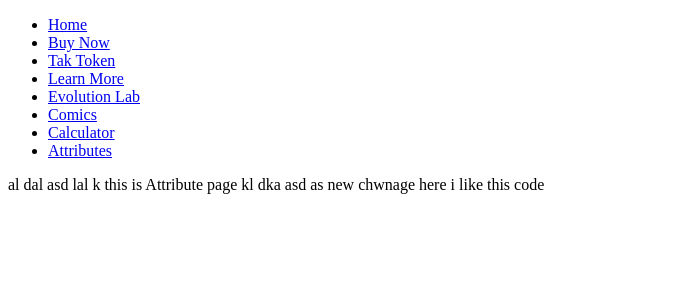
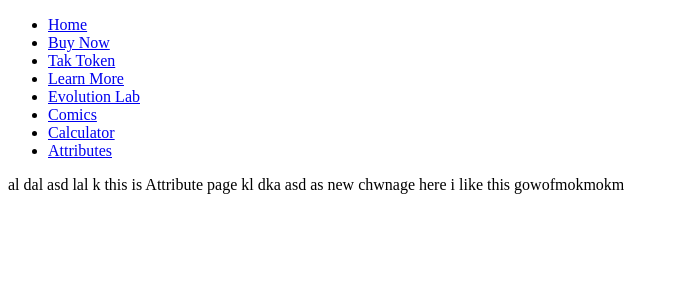
Before and after one commit to rambteech111/mooningmonkey, a React (Create React App) app: page /attribute in a window 1280 px wide. Shown: the top 300 px of the page, without its empty margins (0-679 px from the left). Built offline with nearby package versions, Linux system fonts and the light colour scheme.

Commit message:
Asd asd as

```diff
--- a/src/component/pages/Attributes.js
+++ b/src/component/pages/Attributes.js
@@ -3,7 +3,7 @@ import React from 'react'
 function Attributes() {
     return (
         <div>
-               al dal asd lal k  this is Attribute page kl dka  asd as  new chwnage here   i like this code
+               al dal asd lal k  this is Attribute page kl dka  asd as  new chwnage here   i like this gowofmokmokm
         </div>
     )
 }
```
